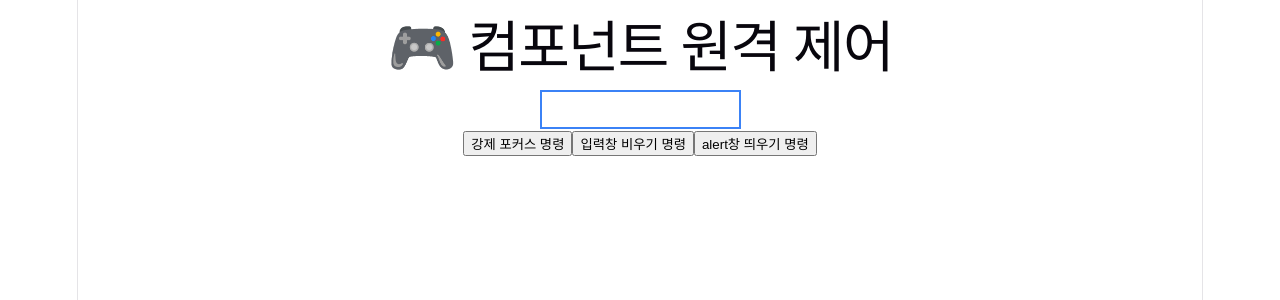
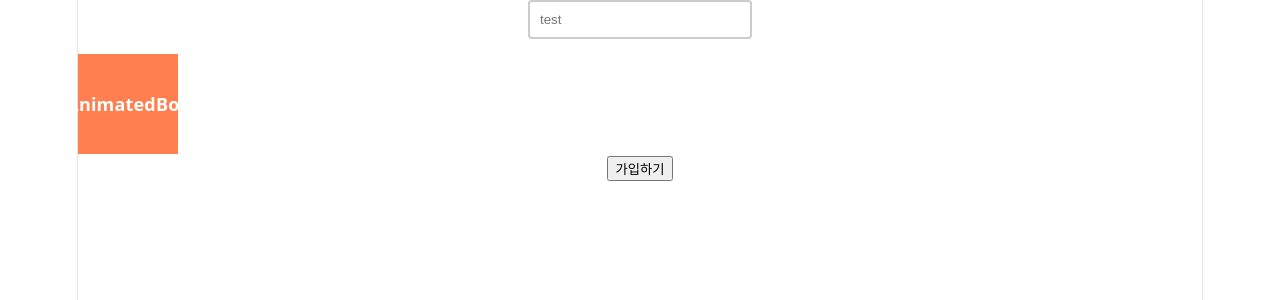
Before and after one commit to yunajoe/react-master-class-part2-inflearn, a React (Vite) app: page / in a window 1280 px wide. Shown: the top 300 px of the page. Built offline with nearby package versions, Linux system fonts and the light colour scheme.

Commit message:
feat: validateInput

```diff
--- a/src/App.jsx
+++ b/src/App.jsx
@@ -1,26 +1,32 @@
-import { useRef, useState } from "react";
+import { useRef } from "react";
 import "./App.css";
-import MyInput from "./components/MyInput.jsx";
+import AnimatedBox from "./components/AnimatedBox.jsx";
+import ValidateInput from "./components/ValidateInput.jsx";
 
 function App() {
-  const [count, setCount] = useState(0);
   const inputControlRef = useRef();
-
+  const boxRef = useRef();
   return (
     <div>
-      <h1>🎮 컴포넌트 원격 제어</h1>
-      <MyInput ref={inputControlRef} placeholder="부모가 제어하는 입력창" />
-      <div>
-        <button onClick={() => inputControlRef.current.focus()}>
-          강제 포커스 명령
-        </button>
-        <button onClick={() => inputControlRef.current.clear()}>
-          입력창 비우기 명령
-        </button>
-        <button onClick={() => inputControlRef.current.greeting()}>
-          alert창 띄우기 명령
-        </button>
-      </div>
+      <style>{`@keyframes shake { 0%, 100% { transform: translateX(0); } 25% { transform: translateX(-5px); } 75% { transform: translateX(5px); } }`}</style>
+
+      <ValidateInput ref={inputControlRef} placeholder="test" />
+      <AnimatedBox ref={boxRef} />
+
+      <button
+        onClick={() => {
+          const result = inputControlRef.current.validate();
+          if (!result) {
+            // alert("필수 입력 항목을 적어주세요.");
+            inputControlRef.current.focus();
+            boxRef.current.startShake();
+            return;
+          }
+          alert("가입에 성공하였습니다.");
+        }}
+      >
+        가입하기
+      </button>
     </div>
   );
 }
--- /dev/null
+++ b/src/components/AnimatedBox.jsx
@@ -0,0 +1,40 @@
+import { useImperativeHandle, useRef } from "react";
+
+// 상태 변경에 의한 비동기 처리가 아니라, 명령을 받는 즉시 단 1프레임의 오차도 없이 상자를 흔드는 기법
+function AnimatedBox({ ref, ...rest }) {
+  const boxRef = useRef();
+
+  useImperativeHandle(
+    ref,
+    () => ({
+      startShake: () => {
+        if (boxRef.current) {
+          boxRef.current.classList.remove("shake-animation");
+          void boxRef.current.offsetWidth;
+          boxRef.current.classList.add("shake-animation");
+        }
+      },
+    }),
+    [],
+  );
+
+  return (
+    <div
+      ref={boxRef}
+      style={{
+        width: "100px",
+        height: "100px",
+        background: "coral",
+        display: "flex",
+        alignItems: "center",
+        justifyContent: "center",
+        color: "white",
+        fontWeight: "bold",
+      }}
+    >
+      AnimatedBox
+    </div>
+  );
+}
+
+export default AnimatedBox;
--- /dev/null
+++ b/src/components/ValidateInput.jsx
@@ -0,0 +1,46 @@
+import { useImperativeHandle, useRef, useState } from "react";
+
+// 부모가 "가입하기" 버튼을 눌렀을 때, 모든 자식 입력창에게 스스로를 검사하고 에러가 있다면 포커스를 잡으라고 명령하는 구조
+function ValidateInput({ ref, ...rest }) {
+  const inputRef = useRef();
+  const [error, setError] = useState(false);
+
+  useImperativeHandle(
+    ref,
+    () => ({
+      // 부모가 "검증해!"라고 호출할 함수
+      validate: () => {
+        if (!inputRef.current.value) {
+          setError(true);
+          return false; // 검증 실패 보고
+        }
+      },
+      // 부모가 "포커스 잡아!"라고 호출할 함수
+      focus: () => {
+        inputRef.current.focus();
+      },
+    }),
+    [],
+  );
+  return (
+    <div style={{ marginBottom: "15px" }}>
+      <input
+        {...rest}
+        ref={inputRef}
+        style={{
+          padding: "10px",
+          border: `2px solid ${error ? "red" : "#ccc"}`,
+          borderRadius: "4px",
+          width: "200px",
+        }}
+      />
+      {error && (
+        <p style={{ color: "red", fontSize: "12px", margin: "5px 0" }}>
+          필수 입력 항목입니다.
+        </p>
+      )}
+    </div>
+  );
+}
+
+export default ValidateInput;
```
Also changed, not shown: src/components/AnimatedBox copy.jsx (added, +41 -0 lines), src/components/SecretInput.jsx (added, +89 -0 lines).
